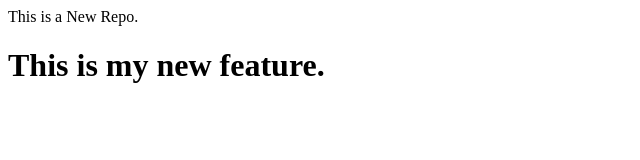
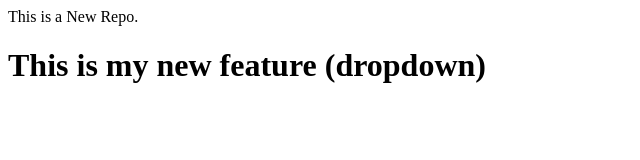
Before and after one commit to oveshshaikh786/localrepo, a plain HTML site: page index.html in a window 1280 px wide. Shown: the whole page, without its empty margins (0-640 px from the left). Drawn offline with Linux system fonts and the light colour scheme.

Commit message:
Add Dropdown

```diff
--- a/index.html
+++ b/index.html
@@ -1,2 +1,2 @@
 <p>This is a New Repo.</p>
-<h1>This is my new feature.</h1>
+<h1>This is my new feature (dropdown)</h1>
```
